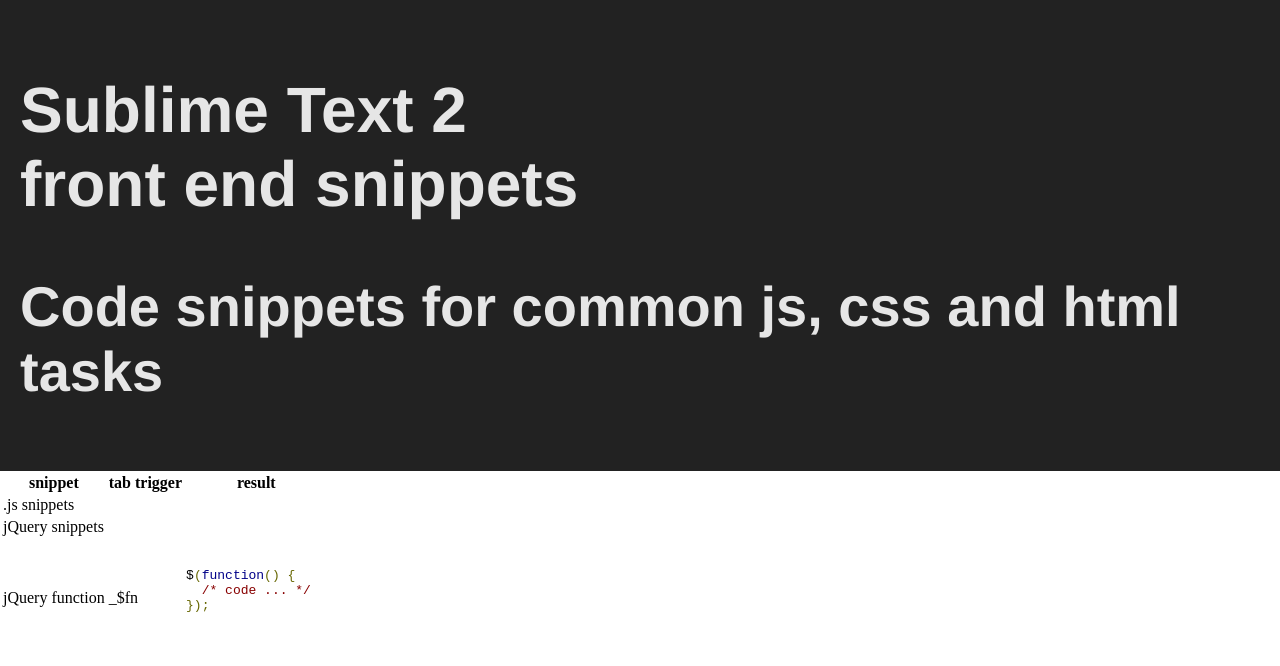
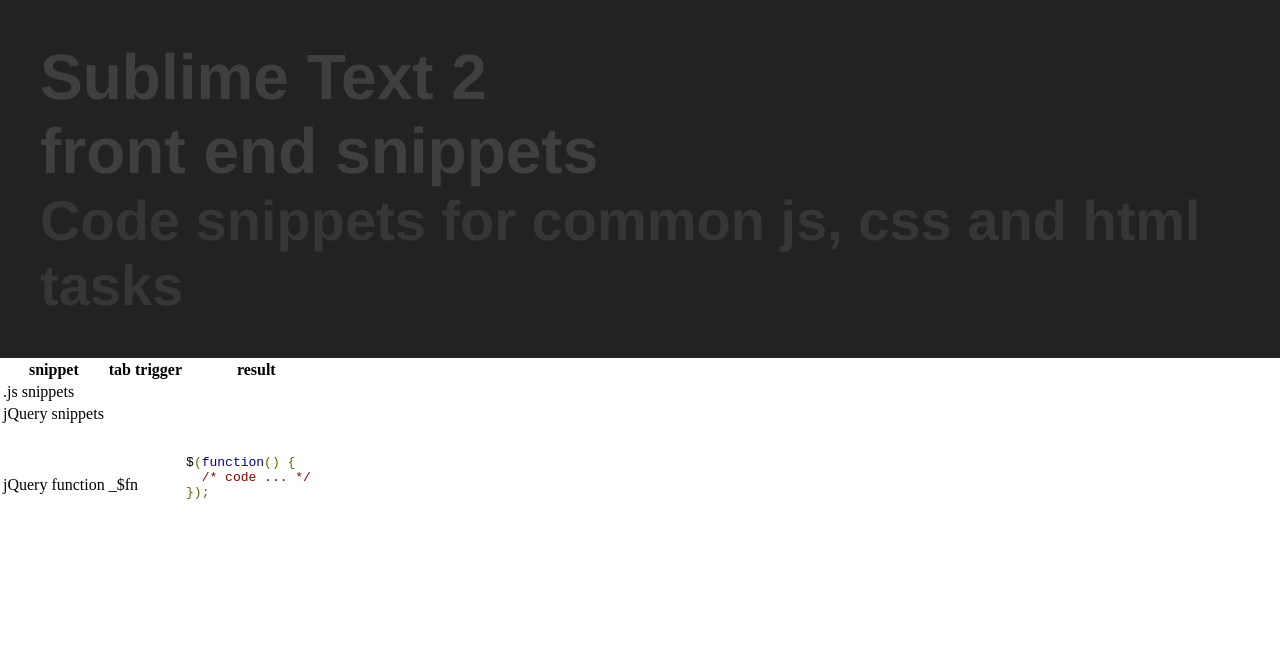
Before and after one commit to jleonard/sublime-text-2-front-end, a plain HTML site: page index.html in a window 1280 px wide. Drawn offline with nearby package versions, Linux system fonts and the light colour scheme.

Commit message:
css update

```diff
--- a/assets/css/style.css
+++ b/assets/css/style.css
@@ -5,18 +5,20 @@
 
 section.main{
   background-color:#222;
-  padding:20px;
+  padding:40px;
 }
 
 h1, h2{
   font-family: Helvetica, sans-serif;
-  color: #e6e6e6;
+  margin:0px;
 }
 
 h1{
   font-size:64px;
+  color:#3f3f3f;
 }
 
 h2{
   font-size:56px;
+  color:#363636;
 }
```
